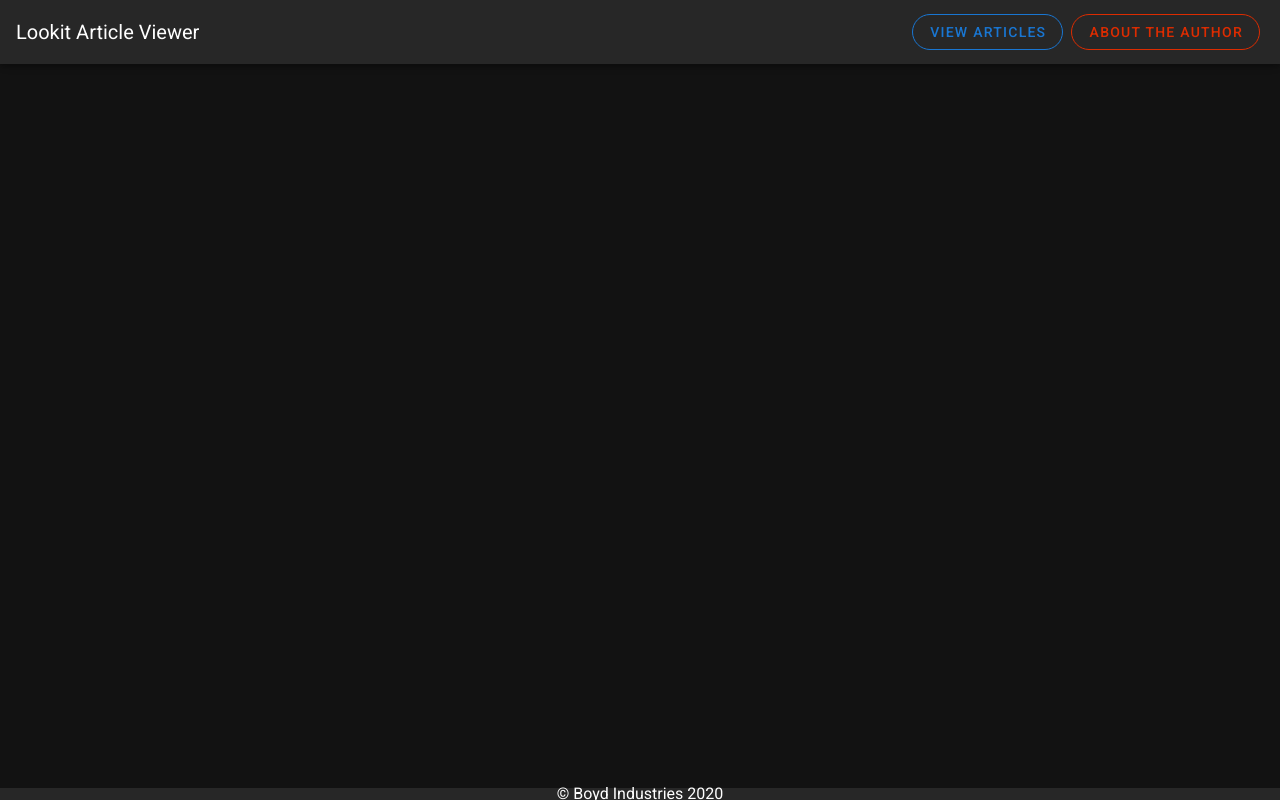
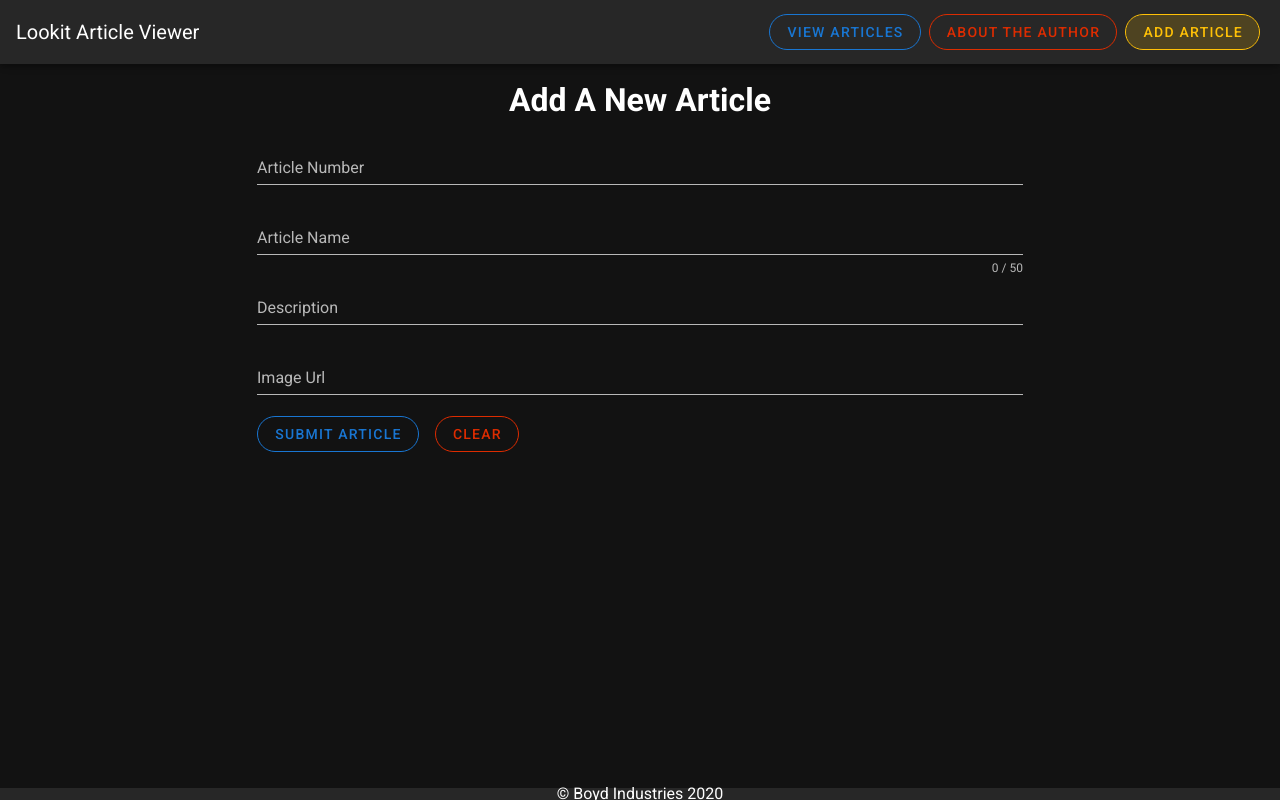
Before and after one commit to tboyd4/article-viewer, a Nuxt app: page /create in a window 1280 px wide. Built offline with nearby package versions, Linux system fonts and the light colour scheme.

Commit message:
added new page for adding article, and moved form component to that page

```diff
--- a/components/global-components/AppNavBar.vue
+++ b/components/global-components/AppNavBar.vue
@@ -8,6 +8,9 @@
     <v-btn to="/about" outlined rounded color="error" class="mx-1">
       About The Author
     </v-btn>
+    <v-btn to="/create" outlined rounded color="warning" class="mx-1">
+      Add Article
+    </v-btn>
   </v-app-bar>
 </template>
 
--- /dev/null
+++ b/pages/create.vue
@@ -0,0 +1,22 @@
+<template>
+  <div>
+    <v-row align="center" justify="center">
+      <v-col class="text-center">
+        <h1>Add A New Article</h1>
+      </v-col>
+    </v-row>
+    <div class="mx-14"></div>
+    <create-article></create-article>
+  </div>
+</template>
+
+<script>
+import CreateArticle from '../components/create-page-components/CreateArticle.vue'
+export default {
+  components: {
+    CreateArticle,
+  },
+}
+</script>
+
+<style lang="scss" scoped></style>
--- a/pages/index.vue
+++ b/pages/index.vue
@@ -7,18 +7,14 @@
     </v-row>
 
     <article-card></article-card>
-    <div class="my-12"></div>
-    <create-article></create-article>
   </div>
 </template>
 
 <script>
 import ArticleCard from '../components/home-page-components/ArticleCard.vue'
-import CreateArticle from '../components/home-page-components/CreateArticle.vue'
 export default {
   components: {
-    ArticleCard,
-    CreateArticle
+    ArticleCard
   },
 }
 </script>
```
Also changed, not shown: components/create-page-components/CreateArticle.vue (renamed from components/home-page-components/CreateArticle.vue).
